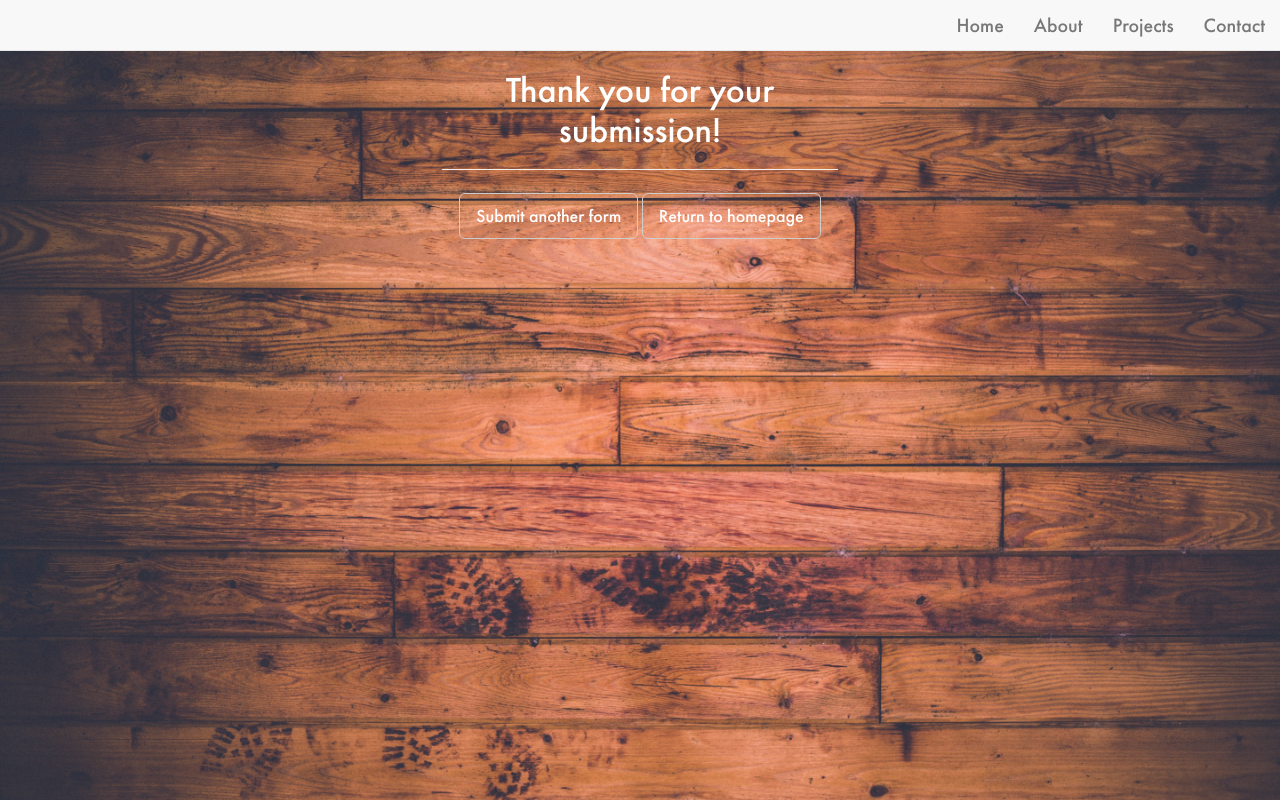
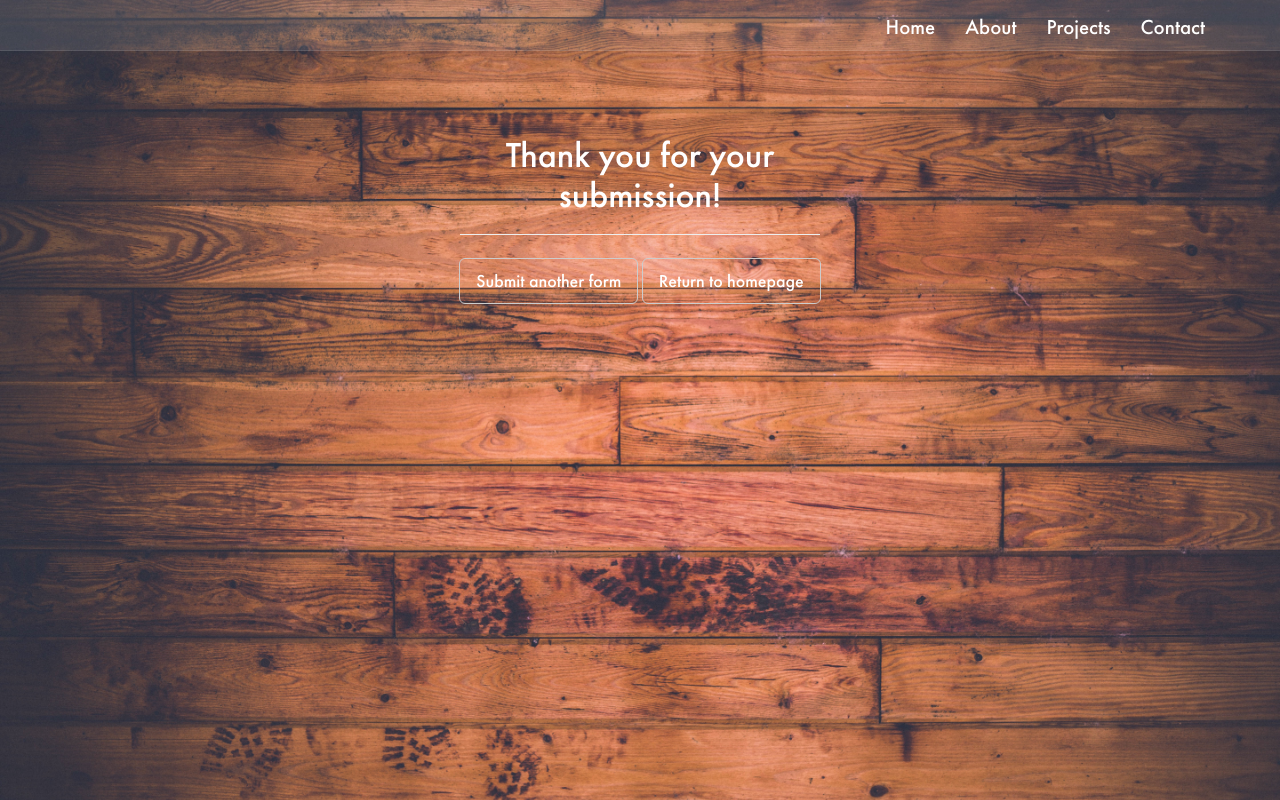
Before and after one commit to danielcanas/danielcanas.github.io, a PHP site: page /thank-you.html in a window 1280 px wide. Run offline with PHP 8.4, Linux system fonts and the light colour scheme; some libraries are stand-ins or nearby versions.

Commit message:
Further Responsive

```diff
--- a/contact.html
+++ b/contact.html
@@ -42,8 +42,6 @@
       </div>
 
 
-
-
       <div class="row">
         <div class="col-xs-12 col-md-4 col-sm-4 col-md-offset-4 col-sm-offset-4">
           <form action="http://formspree.io/danielcanas10@gmail.com" method="POST" id="contact-form">
@@ -59,8 +57,6 @@
         </div>
       </div>
 
-
-
     </div>
 
   </body>
--- a/css/thank-you.css
+++ b/css/thank-you.css
@@ -5,27 +5,48 @@ src: url(../font/FuturaPTMedium.otf);
 
 body{
   font-family: Futura PT !important;
+  background-image: url(../background/wood-wall.jpg);
+  background-size: cover;
+  background-repeat: no-repeat
+  -webkit-background-size: cover;
+  -moz-background-size: cover;
+  -o-background-size: cover;
+  padding-top: 65px;
 }
 
 h1{
   color: white;
 }
 
-.container{
-  width: 100%;
-  height: 100%;
-  position: fixed;
-  background-color: transparent !important;
-  background-image: url(../background/wood-wall.jpg);
-  background-size: cover;
-  background-repeat: no-repeat
-  -webkit-background-size: cover;
-  -moz-background-size: cover;
-  -o-background-size: cover;
+.nav{
+  font-size: 1.5em;
+  white-space: nowrap;
 }
 
-.nav{
-  font-size: 20px;
+.navbar-default{
+  background-color: rgba(248, 248, 248, 0.1);
+  border-color: rgba(231, 231, 231, 0.1);
+}
+
+.nav > li {
+  display: inline;
+}
+.nav > li > a{
+  display: inline;
+  color: white !important;
+}
+
+.fifty{
+  height: 50px;
+}
+
+.vert{
+  margin-top: 12px;
+}
+
+.navbar-right {
+  float: right!important;
+  margin-right: -10px;
 }
 
 .btn{
--- a/index.html
+++ b/index.html
@@ -47,7 +47,9 @@
           <a class="btn btn-default btn-lg" id="contact" role="button">Contact</a>
       </div>
 
+
       <div class="jumbotron text-center" id="form">
+        <div class="col-xs-12 col-md-4 col-sm-4 col-md-offset-4 col-sm-offset-4">
 
           <h2>Contact Me</h2>
 
@@ -63,6 +65,8 @@
             </form>
 
           </div>
+        </div>
+
 
     </div>
 
--- a/thank-you.html
+++ b/thank-you.html
@@ -18,14 +18,16 @@
     <div class="container">
 
     <div class="row">
-      <div class="col-xs-12">
+      <div class="col-xs-12 col-md-12 col-sm-12">
           <nav class="navbar navbar-default navbar-fixed-top">
-            <ul class="nav navbar-nav pull-right">
-              <li><a href="index.html">Home</a></li>
-              <li><a href="about.html">About</a></li>
-              <li><a href="#">Projects</a></li>
-              <li><a href="contact.html">Contact</a></li>
-            </ul>
+            <div class="container fifty">
+              <ul class="nav navbar-nav navbar-right vert">
+                <li><a href="index.html">Home</a></li>
+                <li><a href="about.html">About</a></li>
+                <li><a href="#">Projects</a></li>
+                <li><a href="contact.html">Contact</a></li>
+              </ul>
+            </div>
           </nav>
         </div>
     </div>
```
Lines whose indentation alone changed are shown as unchanged.
